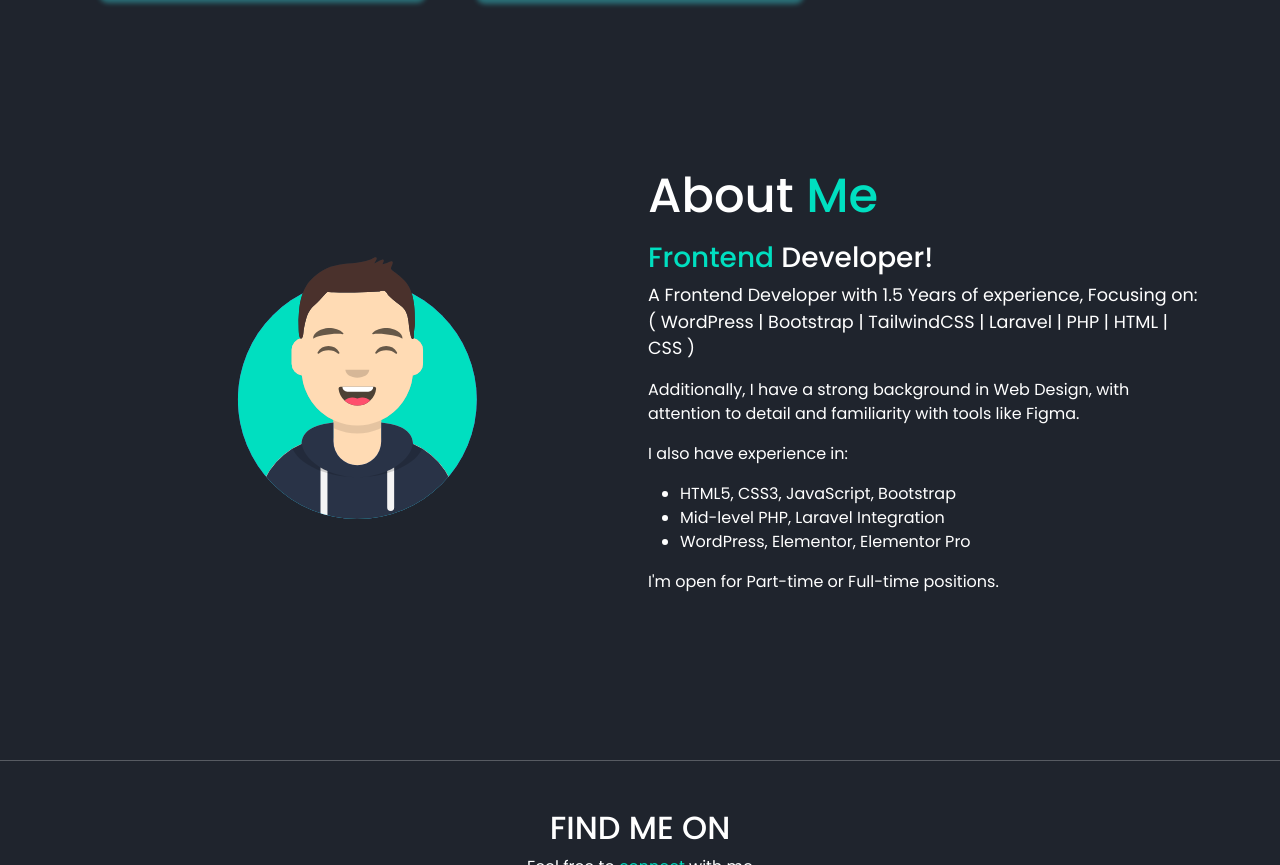
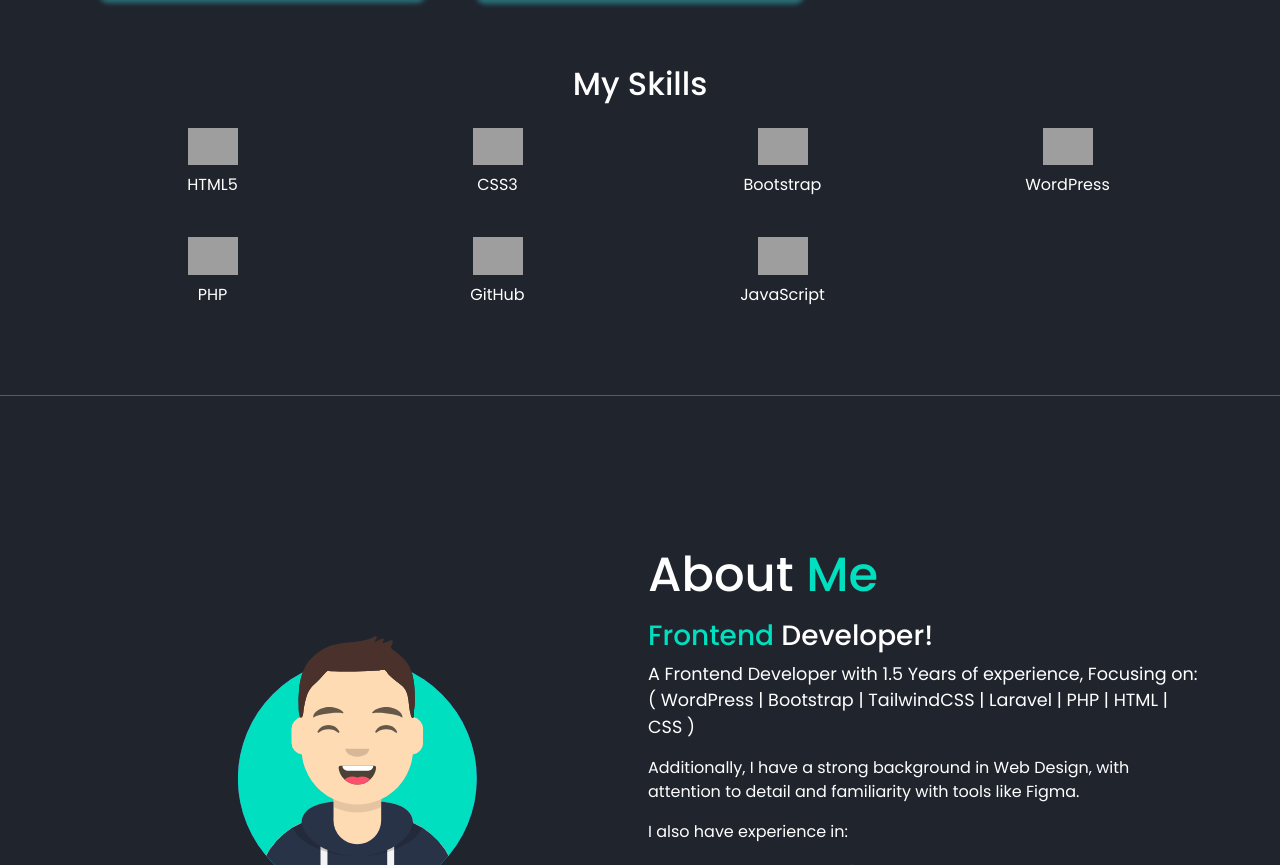
Before and after one commit to CodeWithSameerr/Portfolio, a plain HTML site: page index.html in a window 1280 px wide. Shown: the part 1463-2328 px from the top of the page. Drawn offline with nearby package versions, Linux system fonts and the light colour scheme; grey boxes are pictures that could not be loaded.

Commit message:
skills added

```diff
--- a/index.html
+++ b/index.html
@@ -157,7 +157,48 @@
         </div>
       </div>
     </section>
+    <section class="container my-5">
+  <h2 class="text-center mb-4">My Skills</h2>
+  <div class="row text-center">
+    <!-- Skill Item -->
+    <div class="col-6 col-md-3 mb-4">
+      <img src="https://cdn.jsdelivr.net/gh/devicons/devicon/icons/html5/html5-original.svg" width="50" alt="HTML5">
+      <p class="mt-2">HTML5</p>
+    </div>
 
+    <div class="col-6 col-md-3 mb-4">
+      <img src="https://cdn.jsdelivr.net/gh/devicons/devicon/icons/css3/css3-original.svg" width="50" alt="CSS3">
+      <p class="mt-2">CSS3</p>
+    </div>
+
+    <div class="col-6 col-md-3 mb-4">
+      <img src="https://cdn.jsdelivr.net/gh/devicons/devicon/icons/bootstrap/bootstrap-original.svg" width="50" alt="Bootstrap">
+      <p class="mt-2">Bootstrap</p>
+    </div>
+
+    <div class="col-6 col-md-3 mb-4">
+      <img src="https://cdn.jsdelivr.net/gh/devicons/devicon/icons/wordpress/wordpress-original.svg" width="50" alt="WordPress">
+      <p class="mt-2">WordPress</p>
+    </div>
+
+    <div class="col-6 col-md-3 mb-4">
+      <img src="https://cdn.jsdelivr.net/gh/devicons/devicon/icons/php/php-original.svg" width="50" alt="PHP">
+      <p class="mt-2">PHP</p>
+    </div>
+
+    <div class="col-6 col-md-3 mb-4">
+      <img src="https://cdn.jsdelivr.net/gh/devicons/devicon/icons/github/github-original.svg" width="50" alt="GitHub">
+      <p class="mt-2">GitHub</p>
+    </div>
+
+    <div class="col-6 col-md-3 mb-4">
+      <img src="https://cdn.jsdelivr.net/gh/devicons/devicon/icons/javascript/javascript-original.svg" width="50" alt="JavaScript">
+      <p class="mt-2">JavaScript</p>
+    </div>
+  </div>
+</section>
+
+    <hr>
     <section id="about-me" class="about  ">
       <div class="container">
         <div class="row g-3">
```
